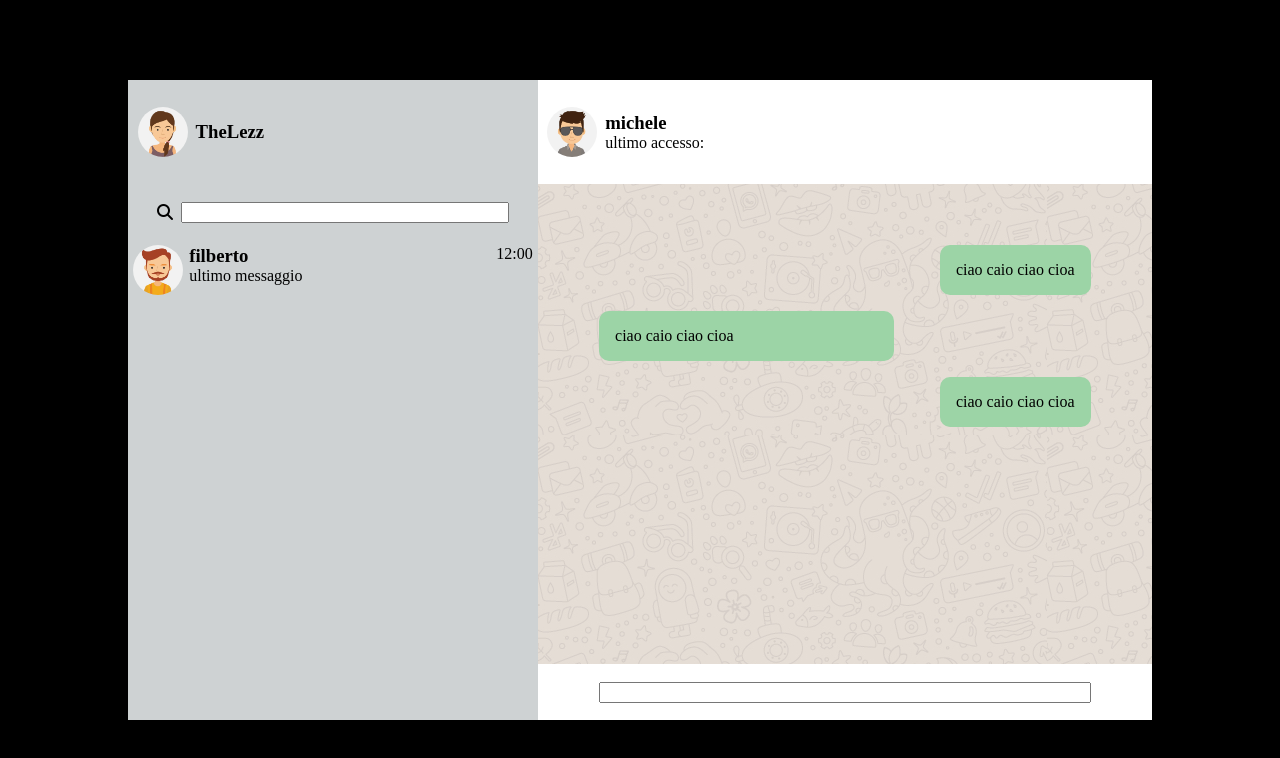
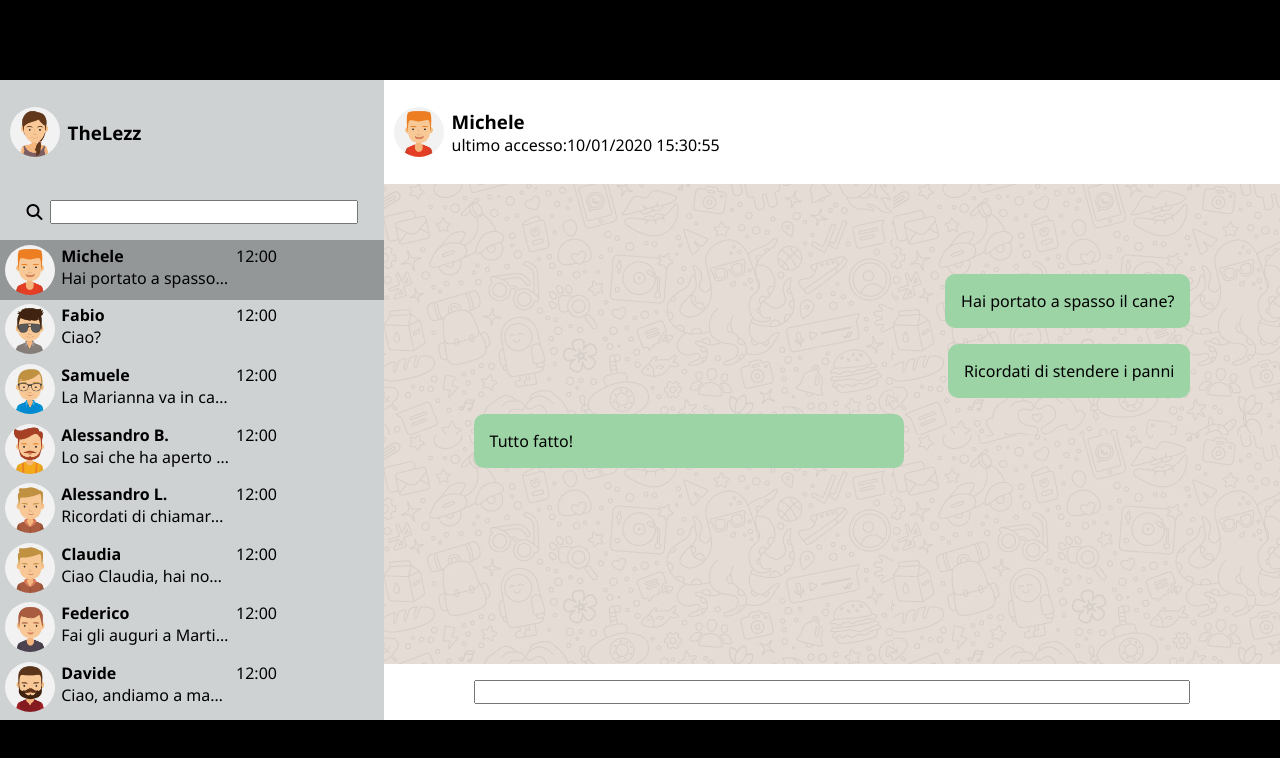
Before and after one commit to Cristian-Lazzari/vue-boolzapp, a plain HTML site: page index.html in a window 1280 px wide. Drawn offline with nearby package versions, Linux system fonts and the light colour scheme.

Commit message:
milestone-2

```diff
--- a/index.html
+++ b/index.html
@@ -21,11 +21,17 @@
                 <input type="text">
             </div>
             <div class="list-contact">
-                <div class="chat">
-                    <img src="img/avatar_4.jpg" alt="">
+                <div
+                v-for="contact in contacts"
+                class="chat"
+                @click="selectChat(contact)"
+                :class="{active: contact.hasOwnProperty('selected')}"
+                >
+                    <img :src="adjustImg(contact.avatar)" alt="">
+
                     <div class="content">
-                        <h3>filberto</h3>
-                        <p>ultimo messaggio</p>
+                        <span>{{contact.name}}</span>
+                        <span>{{contact.messages[0].message}}</span>
                     </div>
                     <div class="last-message-time">
                         12:00
@@ -37,23 +43,33 @@
         </div>
         <main>
             <div class="chat-profile d-c">
-                <img src="img/avatar_2.jpg" alt="">
-                <div class="contact">
-                    <h3>michele</h3>
-                    <p>ultimo accesso: </p>
-                </div>
+                <img
+                v-for="contact in contacts"
+                :src="adjustImg(contact.avatar)"
+                v-show="contact.hasOwnProperty('selected')"
+                alt="">
+                <div
+                v-for="contact in contacts"
+                v-show="contact.hasOwnProperty('selected')"
+                class="contact"
+                >
+                <h3>{{contact.name}}</h3>
+                <p>ultimo accesso:{{contact.messages[0].date}} </p>
             </div>
-            <div class="chat-section ">
+            </div>
+            <div
+            v-for="contact in contacts"
+            v-show="contact.hasOwnProperty('selected')"
+            class="chat-section "
+            >
                 <div class="sub-container">
-                    <div class="message sent">
-                        ciao caio ciao cioa
+                    <div
+                    v-for="message in contact.messages"
+                    class="message"
+                    :class="message.status == 'sent' ? 'sent' : ''">
+                        {{message.message}}
                     </div>
-                    <div class="message">
-                        ciao caio ciao cioa
-                    </div>
-                    <div class="message sent">
-                        ciao caio ciao cioa
-                    </div>
+
 
                 </div>
 
--- a/script.js
+++ b/script.js
@@ -1,5 +1,9 @@
+const app = Vue.createApp({
+    data() {
+        return{
             contacts: [
                 {
+                    selected:true,
                     name: 'Michele',
                     avatar: './img/avatar_1.png',
                     visible: true,
@@ -28,7 +32,7 @@ contacts: [
                     messages: [
                         {
                             date: '20/03/2020 16:30:00',
-                message: 'Ciao come stai?',
+                            message: 'Ciao?',
                             status: 'sent'
                         },
                         {
@@ -160,4 +164,22 @@ contacts: [
                         }
                     ],
                 }
-]
+            ],
+
+        }
+    },
+     methods: {
+        adjustImg(string){
+            return string.replace("png","jpg")
+        },
+        selectChat(obj){
+            this.contacts.forEach(element => {
+                if(element.hasOwnProperty('selected')){
+                    delete element.selected
+                }
+            });
+            obj.selected = true;
+        }
+     }
+});
+app.mount('#root');
--- a/style.css
+++ b/style.css
@@ -1,6 +1,7 @@
 *{
     margin: 0;
     box-sizing: border-box;
+    font-family: 'Segoe UI', Tahoma, Geneva, Verdana, sans-serif;
 }
 body{
     background-color: black;
@@ -15,12 +16,12 @@ img{
     border-radius: 100px;
 }
 .container{
-    width: 80%;
+    width: 100vw;
     height: 80%;
     background-color: white;
-    display: grid;
-    grid-template-columns: 2fr 3fr;
+    display: flex;
 }
+
 /*********************
 -------HELPER--------
 **********************/
@@ -33,11 +34,14 @@ img{
     align-items: center;
     justify-content: center;
 }
+.active{
+    background-color: rgba(0, 0, 0, 0.282);
+}
 /*********************
 -------SIDE-MAIN-----
 **********************/
 .side-main{
-
+    width: 30%;
     background-color: rgb(206, 210, 211);
 }
 .user{
@@ -50,6 +54,7 @@ img{
     gap: 0.5rem;
 }
 .list-contact{
+
     height: 60vh;
     overflow-y: auto;
 }
@@ -59,14 +64,26 @@ img{
     gap: .4em;
     padding: 0.3rem;
 }
-.content{
-    flex: 1 1 auto;
+.content {
+    width: 45%;
+    display: flex;
+    flex-direction: column;
+}
+.content span{
+
+    text-overflow: ellipsis;
+    overflow: hidden;
+    white-space: nowrap;
+}
+.content span:first-child{
+    font-weight: bolder;
 }
 /*********************
 -------MAIN----------
 **********************/
 main{
     height: 80vh;
+    width: 70%;
     display: flex;
     flex-direction: column;
 }
```
Lines whose indentation alone changed are shown as unchanged.
